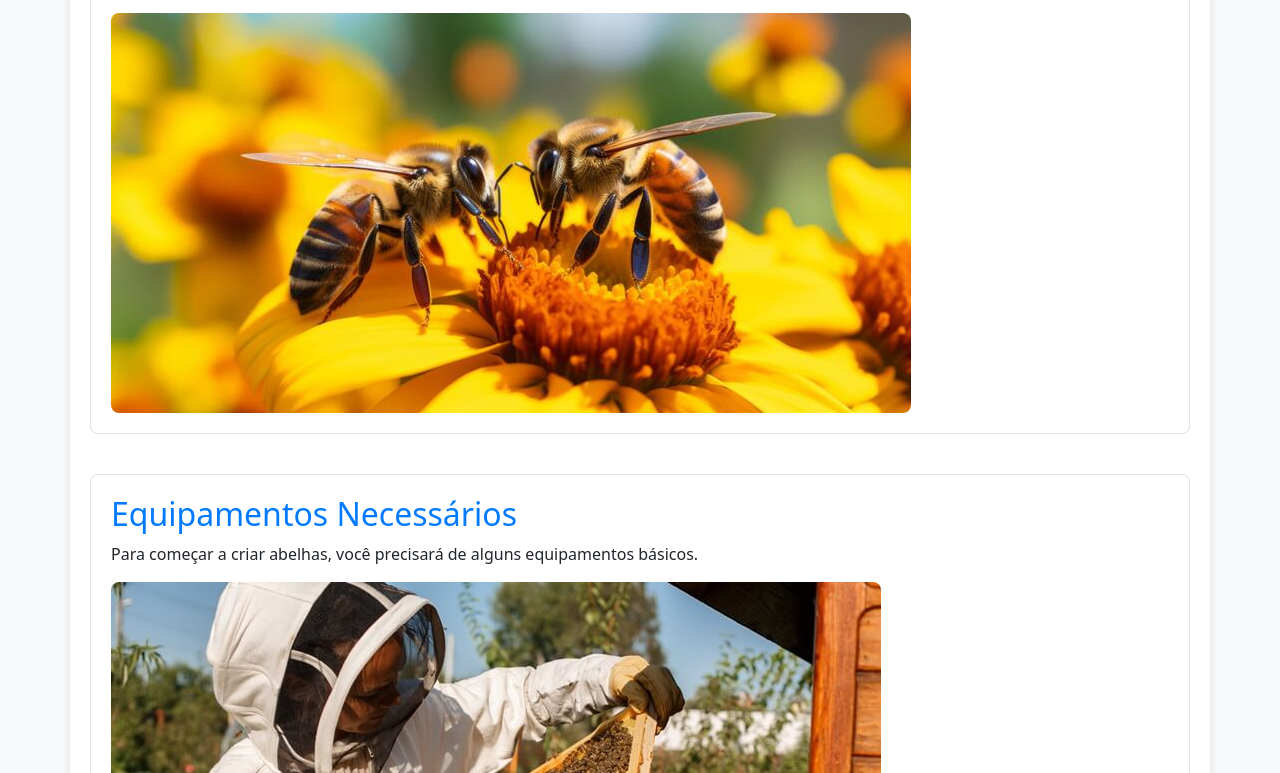
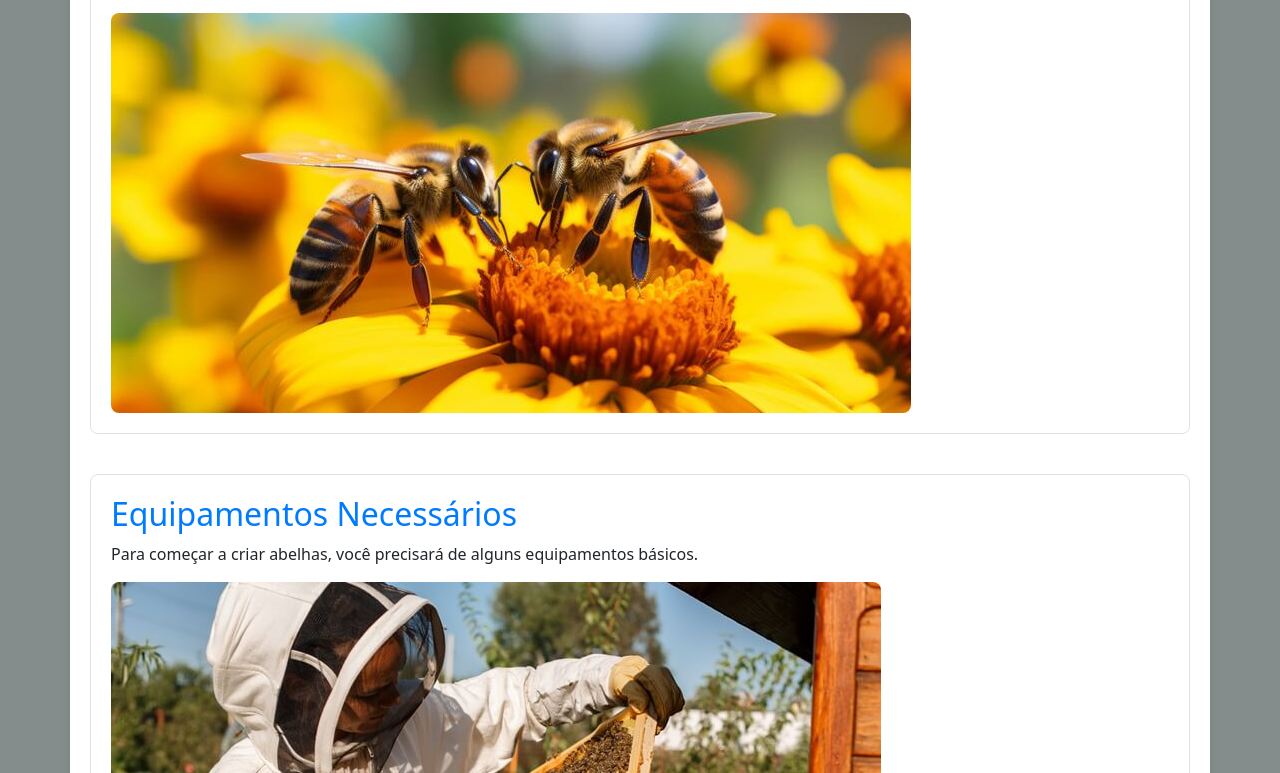
Before and after one commit to Genkky/meu-portfolio, a plain HTML site: page index.html in a window 1280 px wide. Shown: the part 343-1116 px from the top of the page. Drawn offline with nearby package versions, Linux system fonts and the light colour scheme; a script that the page names is missing.

```diff
--- a/styles.css
+++ b/styles.css
@@ -1,6 +1,6 @@
 /* styles.css */
 body {
-    background-color: #f8f9fa;
+    background-color: #3746429c;
 }
 
 header {
```
